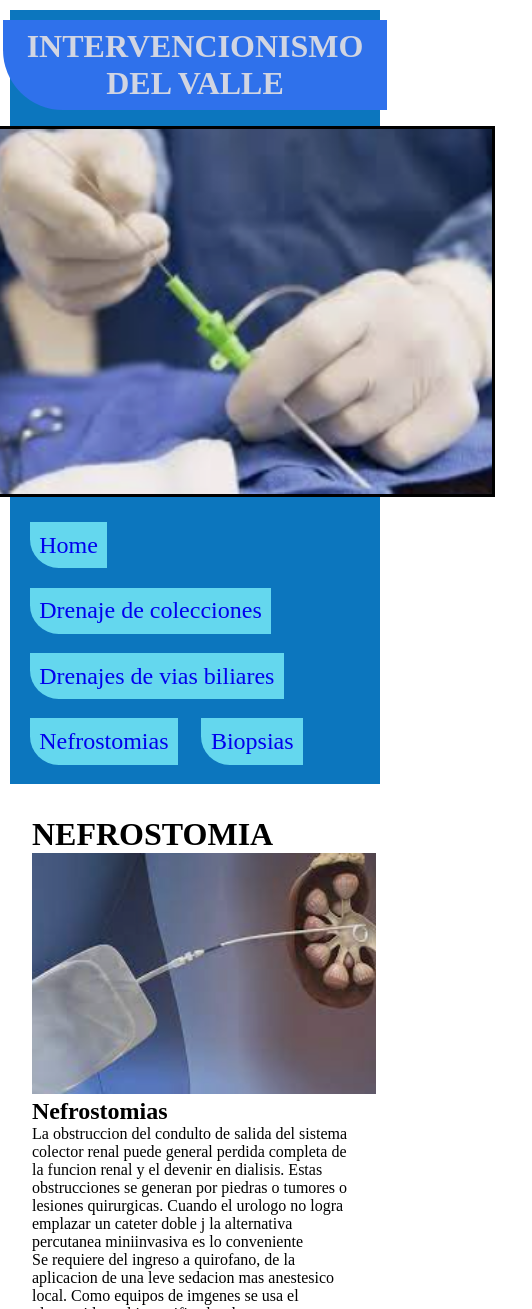
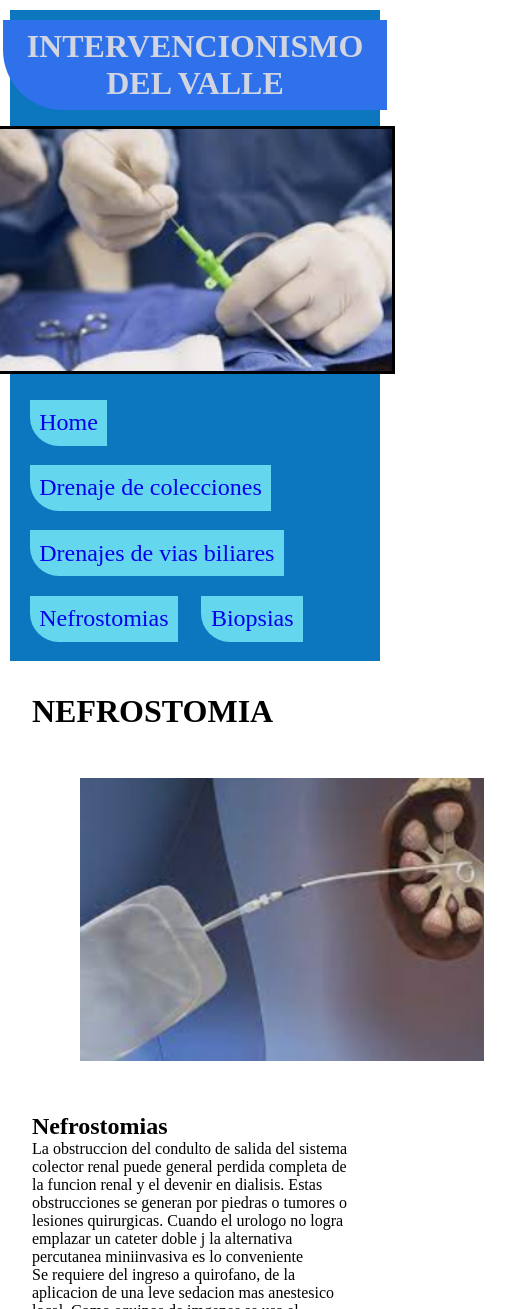
Before and after one commit to NICOLASFRANCO7/clase-11, a website: page pages/procedimientos3.html in a window 390 px wide. Shown: the top 1309 px of the page, 532 px wide, since content can reach past the window. Drawn offline with Linux system fonts and the light colour scheme.

Commit message:
cambios finales de preentrega 3

```diff
--- a/pages/procedimientos3.html
+++ b/pages/procedimientos3.html
@@ -45,7 +45,7 @@
     <main>
         <h1> NEFROSTOMIA</h1>
 
-        <img src="../img/nefro.png" alt="imagnes de nefrostomia">
+        <img class="fotosvarias" src="../img/nefro.png" alt="imagnes de nefrostomia">
         <h2 id="nefro">Nefrostomias</h2>
     <p>La obstruccion del condulto de salida del sistema colector renal puede general perdida completa de la funcion renal y el devenir en dialisis. Estas obstrucciones se generan por piedras o tumores o lesiones quirurgicas. Cuando el urologo no logra emplazar un cateter doble j la alternativa percutanea miniinvasiva es lo conveniente</p>
     <p>
--- a/scss/extra/_mixin.scss
+++ b/scss/extra/_mixin.scss
@@ -6,3 +6,8 @@
     padding: 1rem;
 
 }
+
+@mixin fotosvarias{
+    padding: 3rem;
+    width: 500px;
+}
--- a/scss/style.scss
+++ b/scss/style.scss
@@ -19,7 +19,10 @@ main{
 
 //nesting
 
+.fotosvarias{
+  @include fotosvarias;
 
+}
 
 .body{
   background-color: rgb(5, 16, 93);
@@ -165,7 +168,13 @@ header{
 }
 /*estilos para celulares*/
 @media screen and (max-width:500px){
+    .percu{
+      width: 400px;
+    }
+    .fotosvarias{
+      @include fotosvarias;
 
+    }
     .main{
       display: flex;
       flex-direction: column;
@@ -198,6 +207,12 @@ header{
     width: 80%;
     margin: 1rem;
   }
+  .percu{
+    width: 400px;
+  }
+  .fotosvarias{
+    @include fotosvarias;
+  }
   .main{
     display: flex;
     flex-direction: column;
```
Also changed, not shown: pages/procedimientos1.html (+1 -1 lines), pages/procedimientos2.html (+1 -1 lines), pages/procedimientos4.html (+1 -1 lines), css/style.css.
